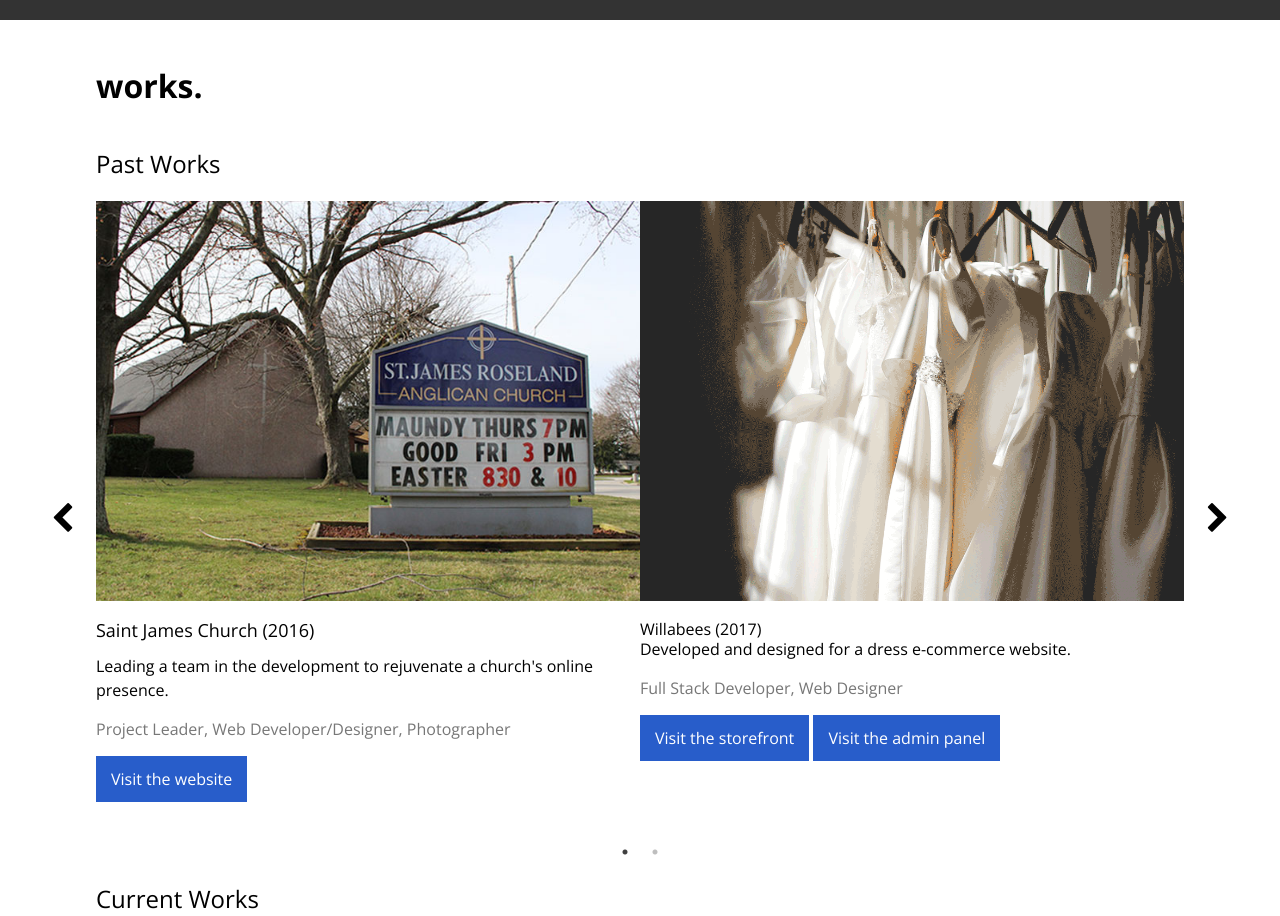
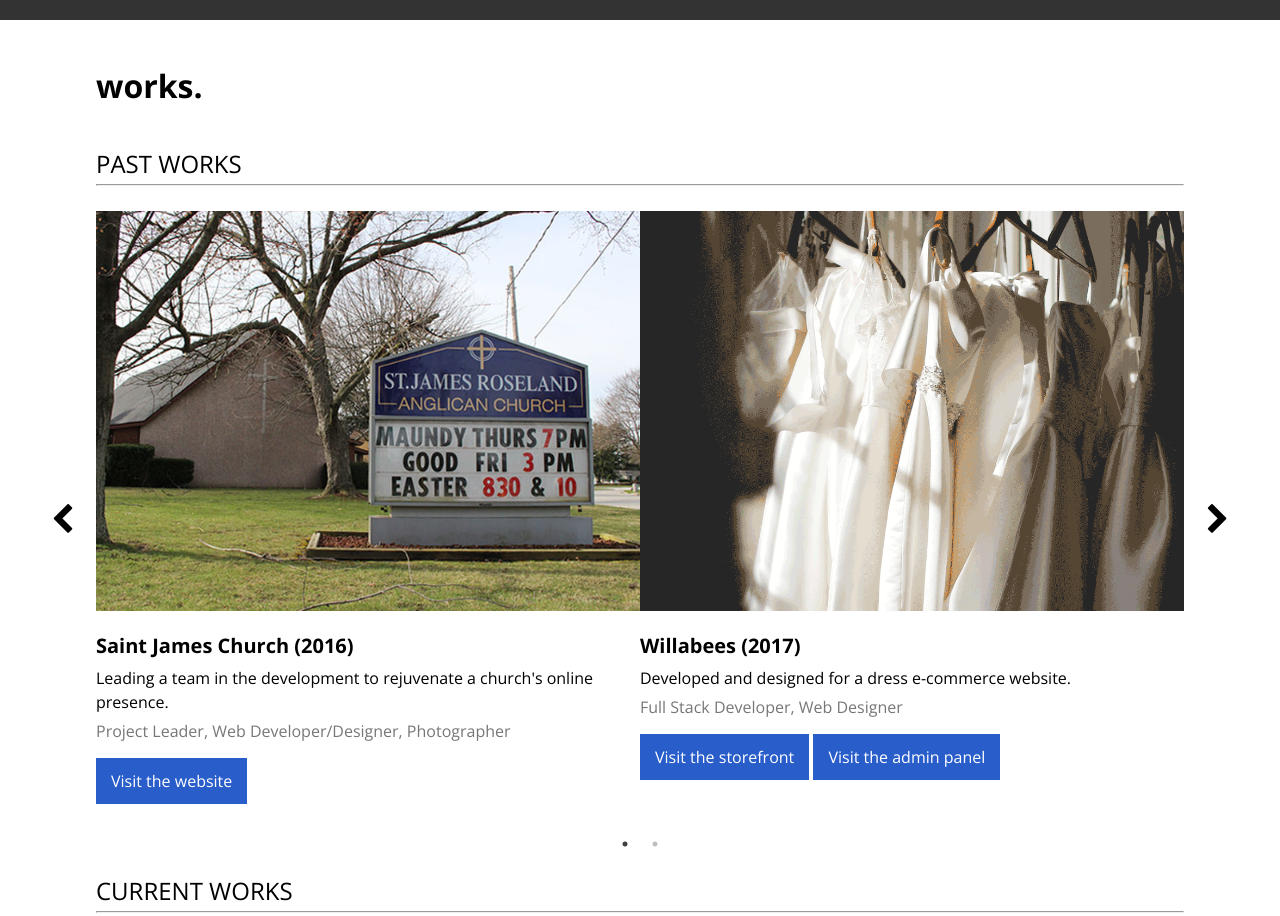
Before and after one commit to designtypist/v1-workflow, a website: page src/index.html in a window 1280 px wide. Shown: the part 780-1696 px from the top of the page. Drawn offline with nearby package versions, Linux system fonts and the light colour scheme; files that its build step writes are made by us from their sources; files whose address does not match are found by name.

Commit message:
restyled the work section of the portfolio

```diff
--- a/src/index.html
+++ b/src/index.html
@@ -105,6 +105,7 @@
 		<div id="workSection">
             <h3>works.</h3>
             <h4>Past Works</h4>
+            <hr />
             <div class="workCatalog pastProjects">
                 <div class="workBlock">
                     <img src="images/saintjameschurch.jpg" alt="Saint James Windsor Church picture" />
@@ -118,7 +119,7 @@
                 <div class="workBlock">
                     <img src="images/willabees.png" alt="Willabees cover picture" />
                     <div class="workBlockInfo">
-                        <h5h4>Willabees <span>(2017)</span></h5>
+                        <h5>Willabees <span>(2017)</span></h5>
                         <p>Developed and designed for a dress e-commerce website.</p>
                         <p class="projectRole">Full Stack Developer, Web Designer</p>
                         <a class="btn" href="https://php.scweb.ca/~jamsproject/willabeesproject/public/" target="_blank">Visit the storefront</a>
@@ -128,7 +129,7 @@
                 <div class="workBlock">
                     <img src="images/itcLanParty.jpg" alt="ITC LAN Party picture" />
                     <div class="workBlockInfo">
-                        <h5h4>IT Club - Events <span>(2014-2017)</span></h5>
+                        <h5>IT Club - Events <span>(2014-2017)</span></h5>
                         <p>Repurpose web templates for club events.</p>
                         <p class="projectRole">Project Leader, Web Developer, Photographer, Videographer</p>
                         <a class="btn" href="https://stclairitc.ca/nomanslan/" target="_blank">No Mans LAN Event Webpage</a>
@@ -137,6 +138,7 @@
                 </div>
             </div>
             <h4>Current Works</h4>
+            <hr />
             <div class="workCatalog currentProjects">
                 <div class="workBlock">
                     <img src="images/webDevelopingPic.jpg" alt="Person developing for the web" />
--- a/src/scss/base/_layout.scss
+++ b/src/scss/base/_layout.scss
@@ -214,8 +214,6 @@
                 line-height: 1.5;
                 margin: 25px auto;
                 width: 60%;
-
-
             }
 		}
 
@@ -251,6 +249,7 @@
 
     h4{
         padding-top: 25px;
+        text-transform: uppercase;
     }
     .workCatalog{
         margin: 25px 0;
@@ -262,22 +261,15 @@
                 width: 100%;
             }
             .workBlockInfo{
-                margin: 20px 0;
-
-                h5,p,a{
-                    margin-bottom: 15px;
-                }
-
-                h5{
-                    font-size: 18px;
-                    font-weight: normal;
-                }
+                margin: 25px 0;
                 p{
                     font-size: 16px;
                     line-height: 1.5;
+                    margin-bottom: 5px;
                 }
                 p.projectRole{
                     color: $light-grey-colour;
+                    margin-bottom: 15px;
                 }
             }
         }
--- a/src/scss/base/_typography.scss
+++ b/src/scss/base/_typography.scss
@@ -26,6 +26,11 @@
 h4{
     font-size: 24px;
 }
+h5{
+    font-size: 20px;
+    font-weight: bold;
+    margin-bottom: 10px;
+}
 a{
     color: $light-grey-colour;
     text-decoration: none;
```
Also changed, not shown: dist/css/home.css, dist/index.html.
